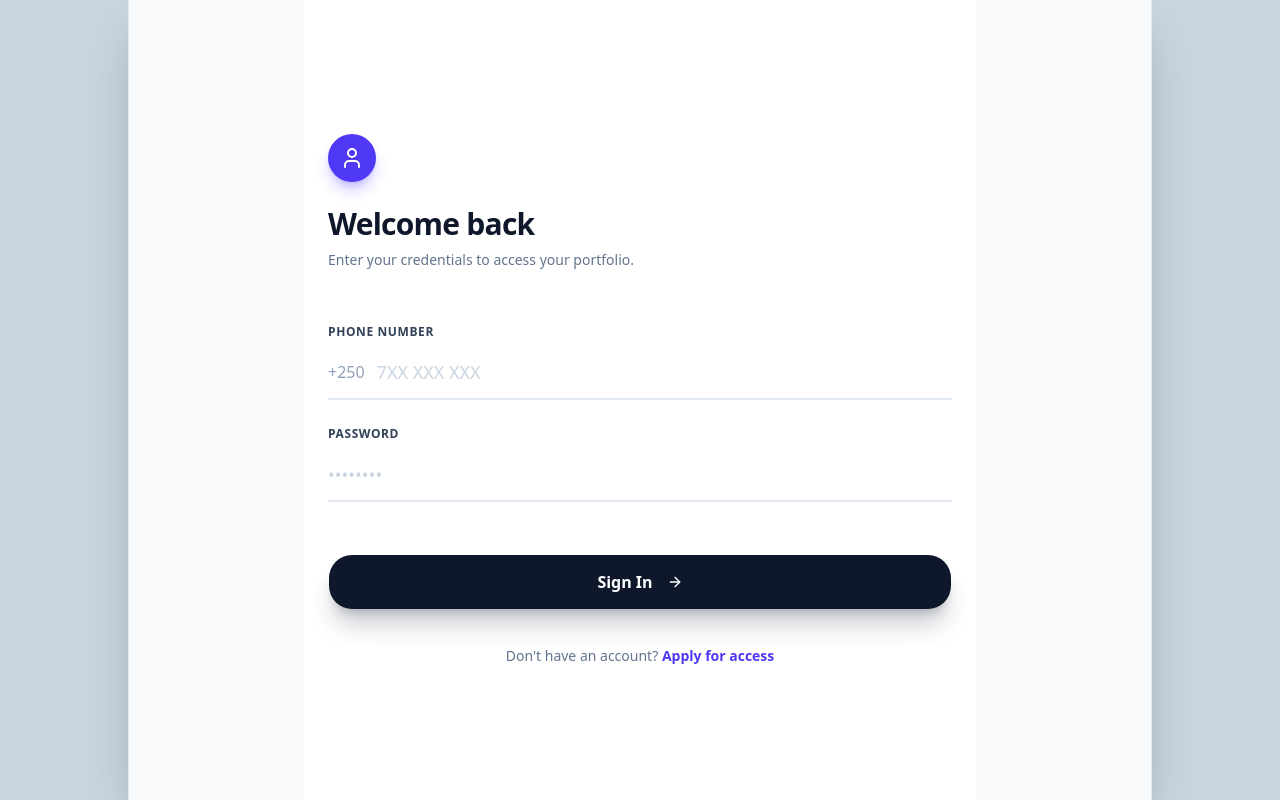
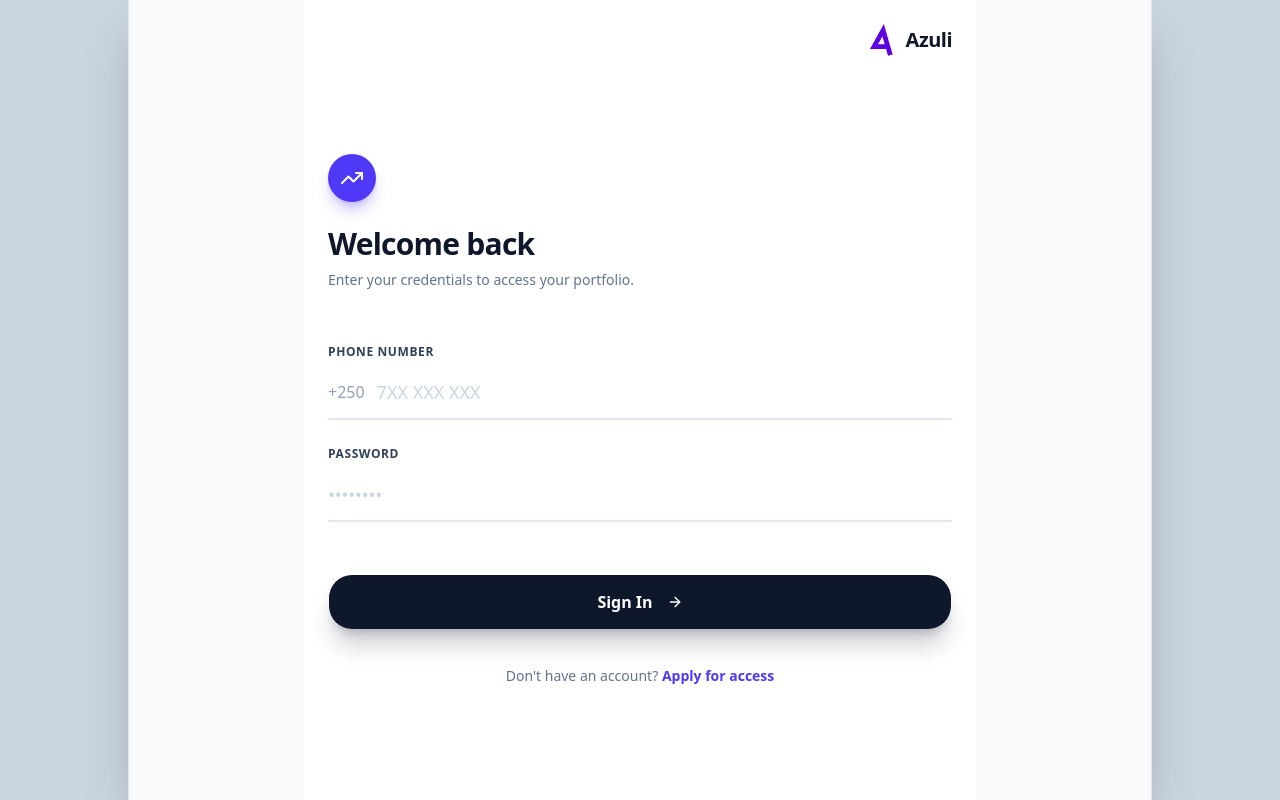
Before and after one commit to ishdav/azuli, a Next.js app in the folder ui/: page / in a window 1280 px wide. Built offline with nearby package versions, Linux system fonts and the light colour scheme; no server answers.

Commit message:
style: add Azuli branding to top right of login page

```diff
--- a/ui/src/app/page.jsx
+++ b/ui/src/app/page.jsx
@@ -3,10 +3,9 @@ import { useState, useEffect } from "react";
 import { useApp } from "@/context/AppContext";
 import { useRouter } from "next/navigation";
 import { Button } from "@/components/ui/button";
-import { Input } from "@/components/ui/input";
-import { Loader2, ArrowRight, User } from "lucide-react";
-import Logo from "../../public/logo.svg"
-import Image from "next/image"
+import { Loader2, ArrowRight, TrendingUp } from "lucide-react";
+import Image from "next/image";
+import Logo from "../../public/logo.svg"; // Adjust path if necessary
 
 export default function LoginPage() {
   const [form, setForm] = useState({ phone: "", password: "" });
@@ -32,13 +31,27 @@ export default function LoginPage() {
   };
 
   return (
-    <div className="min-h-screen flex flex-col justify-center p-6 bg-white animate-fade-in">
-      <div className="mb-12">
+    // Added 'relative' to the main container for absolute positioning
+    <div className="relative min-h-screen flex flex-col justify-center p-6 bg-white animate-fade-in">
+
+      {/* ✅ Top Right Branding (Logo + Name) */}
+      <div className="absolute top-6 right-6 flex items-center gap-2">
+        <Image
+          src={Logo}
+          alt="Azuli Logo"
+          width={32}
+          height={32}
+          className="w-8 h-8 object-contain"
+        />
+        <span className="font-bold text-xl text-slate-900 tracking-tight">Azuli</span>
+      </div>
+
+      <div className="mb-12 mt-10">
+        {/* Changed the icon to something more premium */}
         <div className="w-12 h-12 bg-indigo-600 rounded-xl mb-6 flex items-center justify-center shadow-lg shadow-indigo-600/30">
-          <span className="text-white font-bold text-2xl">
-            <User />
-          </span>
+          <TrendingUp className="text-white" size={24} />
         </div>
+
         <div className="flex">
           <h1 className="text-3xl font-bold text-slate-900 tracking-tight">Welcome back</h1>
         </div>
```
